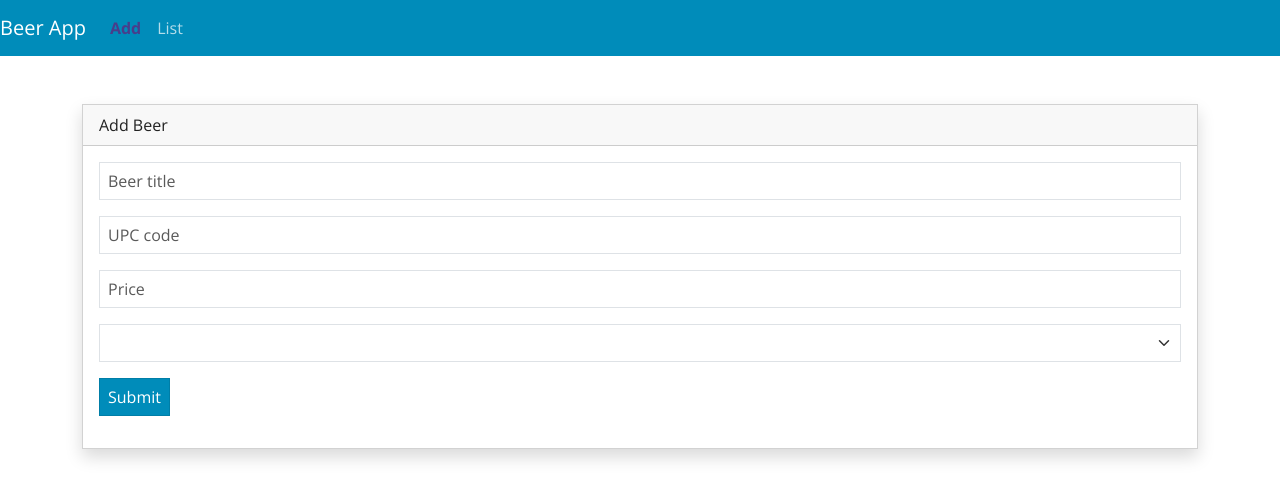
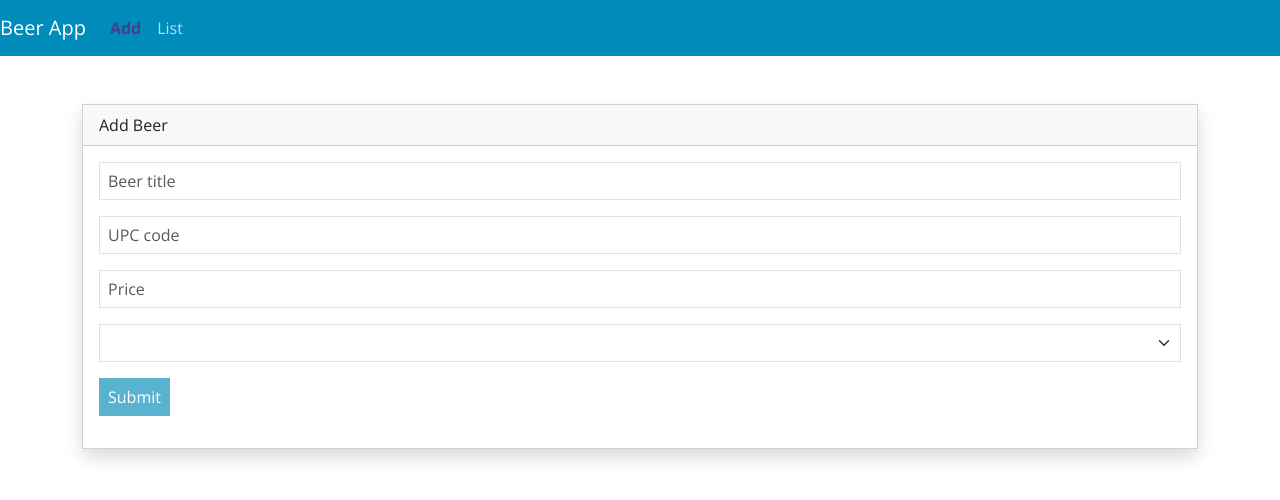
Before and after one commit to milenalucentini/angular-ivy-s45kra, an Angular app: page /add in a window 1280 px wide. Shown: the top 500 px of the page. Built offline with nearby package versions, Linux system fonts and the light colour scheme.

Commit message:
1 file modified

```diff
--- a/src/app/components/beer-form/beer-form.component.html
+++ b/src/app/components/beer-form/beer-form.component.html
@@ -33,7 +33,7 @@
           formControlName= "beerStyle">
         <option *ngFor="let beerStyle of beerTypes"[ngValue] = "beerStyle">{{beerStyle}}</option>
         </select>
-         <button type ="submit" class ="btn btn-primary">Submit</button>
+         <button type ="submit" [disabled]= "beerForm.invalid" class ="btn btn-primary">Submit</button>
 
 
         </form>
```
